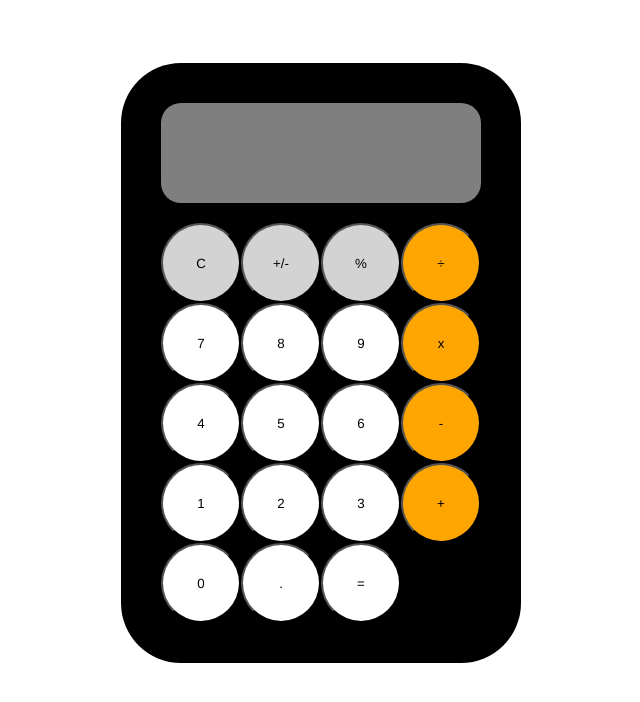
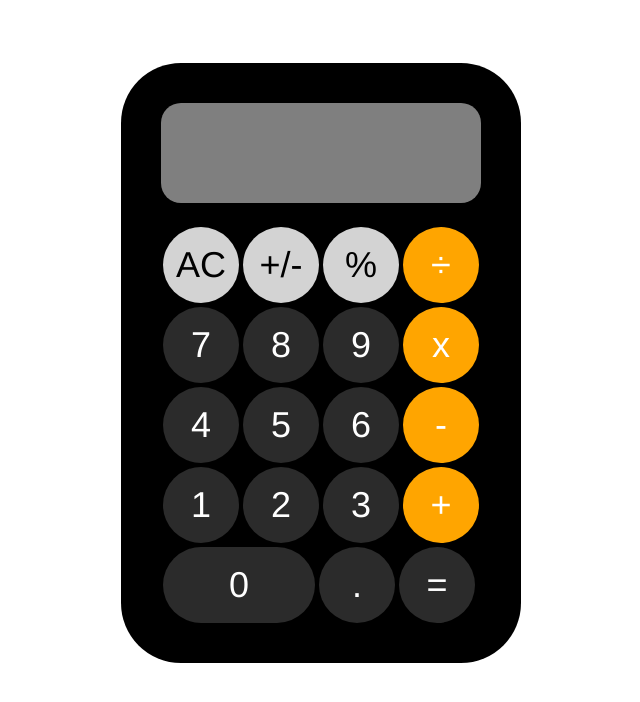
Before and after one commit to dizmerly/calculator, a plain HTML site: page index.html in a window 1280 px wide. Shown: the whole page, without its empty margins (319-959 px from the left). Drawn offline with Linux system fonts and the light colour scheme.

Commit message:
Made calculator a little bit prettier

```diff
--- a/index.html
+++ b/index.html
@@ -13,7 +13,7 @@
         </div>
 
         <div class="bodyCalc buttonsContainer">
-            <button class="btn clear">C</button>
+            <button class="btn clear">AC</button>
             <button class="btn negative">+/-</button>
             <button class="btn percent">%</button>
             <button class="btn divide">÷</button>
--- a/style.css
+++ b/style.css
@@ -28,18 +28,26 @@
     margin-left: auto;
     margin-right: auto;
     margin-top: 5%;
-
     width: 80%;
     height: 300px;
 }
 
 .bodyCalc .btn {
-    width: 80px;
-    height: 80px;
-    background-color: white;
+    display: flex;
+    height: 76px;
+    background-color: #2b2b2b;
     font-family: "Helvetica";
     font-weight: 200;
+    width: 76px;
+    font-size: 36px;
+    align-items: center;
+    justify-content: center;
+    color: white;
     border-radius: 80px;
+    margin-right: 2px;
+    margin-left: 2px;
+    margin-top: 4px;
+    border: none;
 
 }
 
@@ -51,4 +59,9 @@
 
 .btn.clear, .btn.percent, .btn.negative{
     background-color: lightgray;
+    color: black;
 }
+
+.btn.zero{
+    width: 152px;
+}
```
